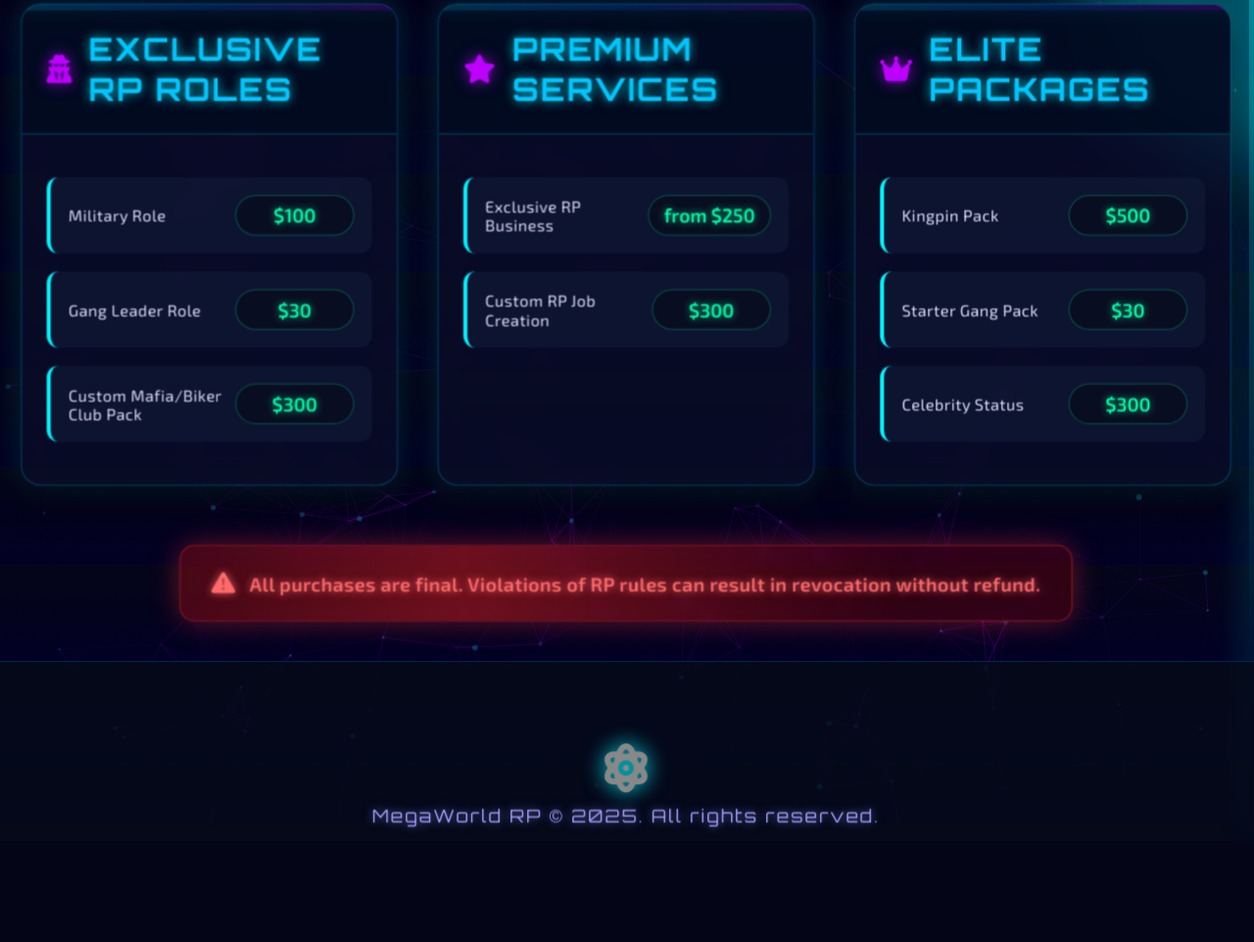
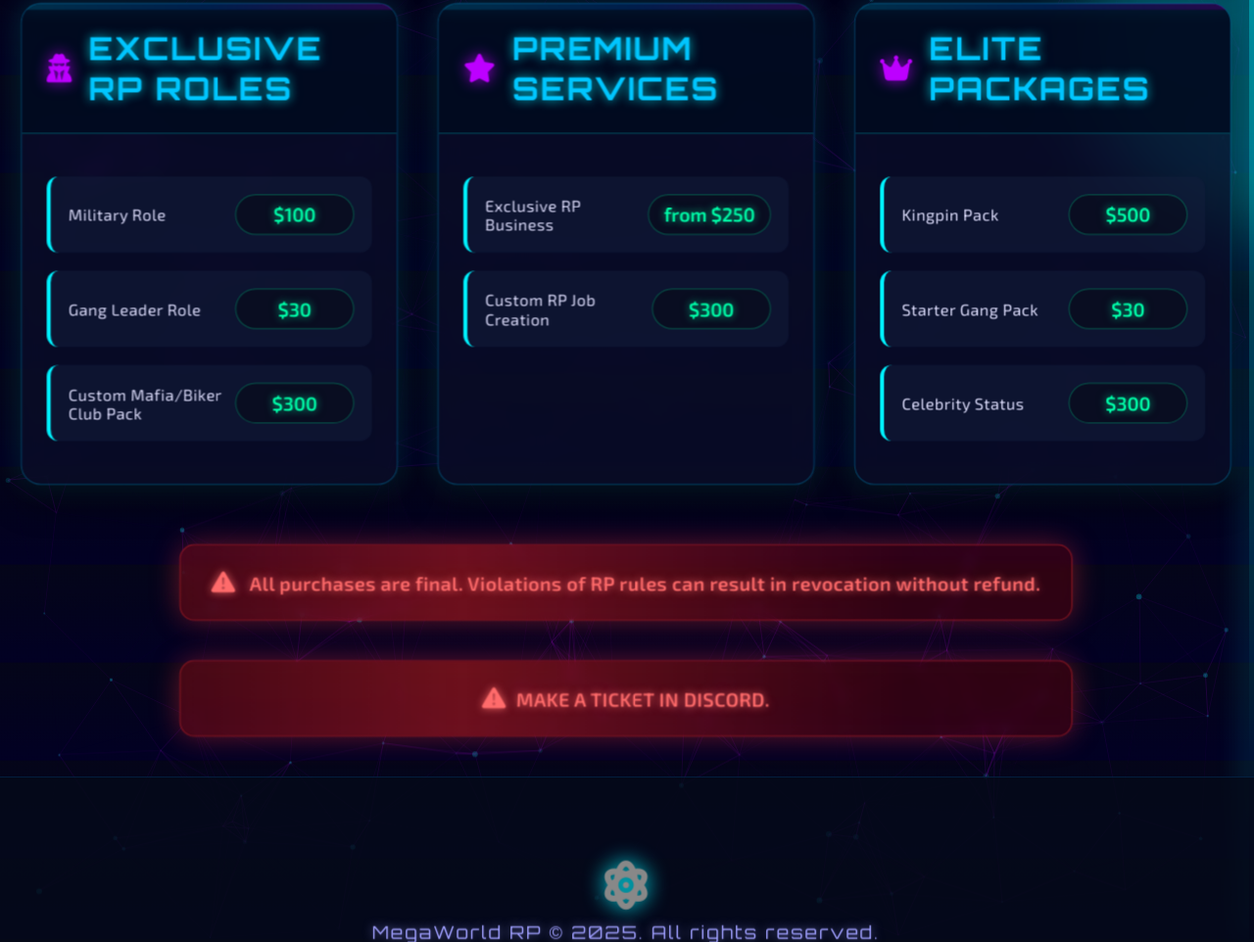
Before and after one commit to DONxFURY/MWRP-PIRCELIST, a plain HTML site: page index.html in a window 1280 px wide. Shown: the part 1740-2702 px from the top of the page at 98% size. Before the commit the page ends 2585 px from the top, so only its background shows below. Drawn offline with nearby package versions, Linux system fonts and the light colour scheme; animation ran at ten frames a second.

Commit message:
Update index.html

```diff
--- a/index.html
+++ b/index.html
@@ -746,6 +746,9 @@
   <div class="note float-effect">
     <p><i class="fas fa-exclamation-triangle"></i> All purchases are final. Violations of RP rules can result in revocation without refund.</p>
   </div>
+    <div class="note float-effect">
+    <p><i class="fas fa-exclamation-triangle"></i>MAKE A TICKET IN DISCORD.</p>
+  </div>
 
   <footer class="float-effect">
     <div class="tech-logo">
```
